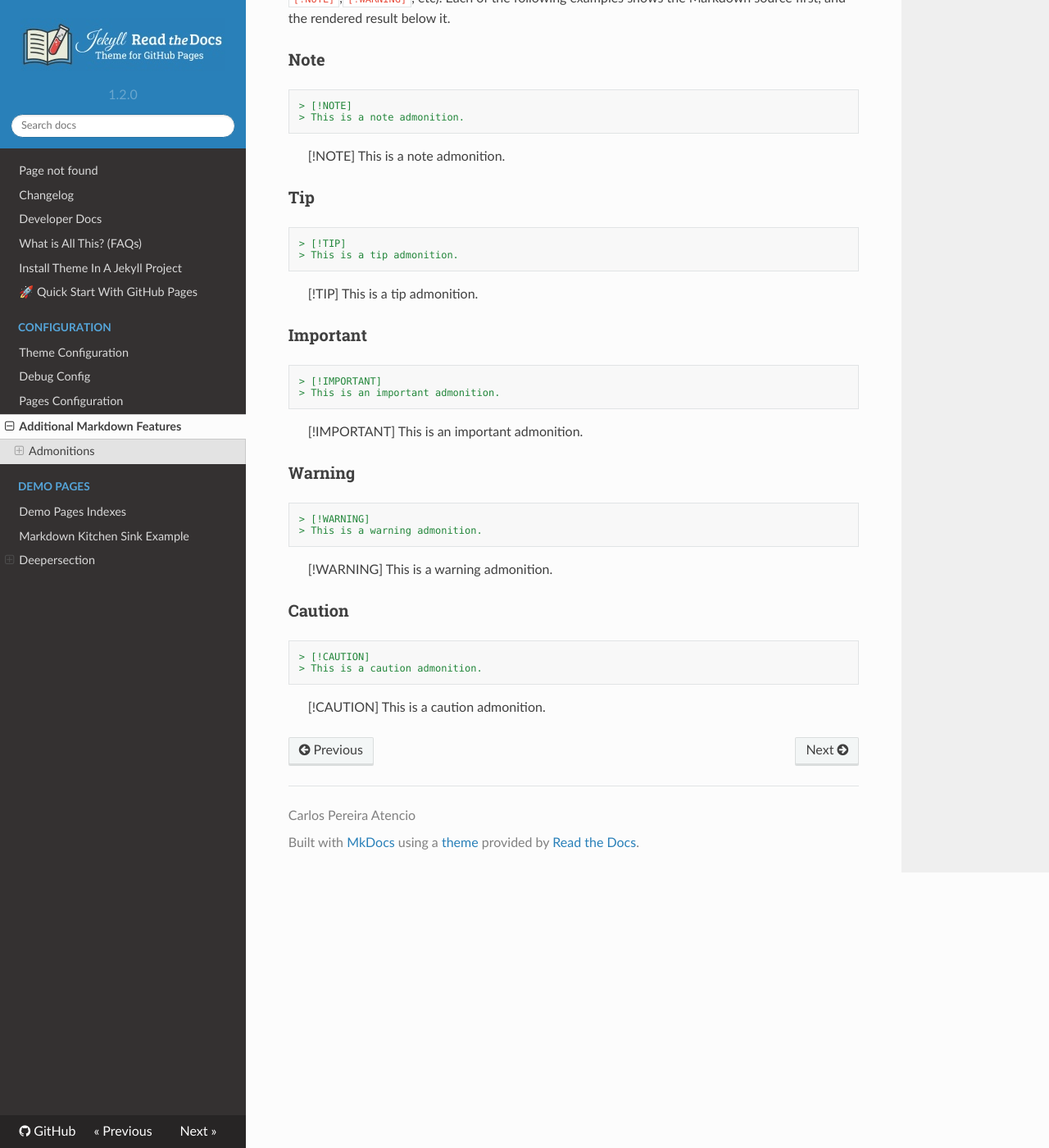
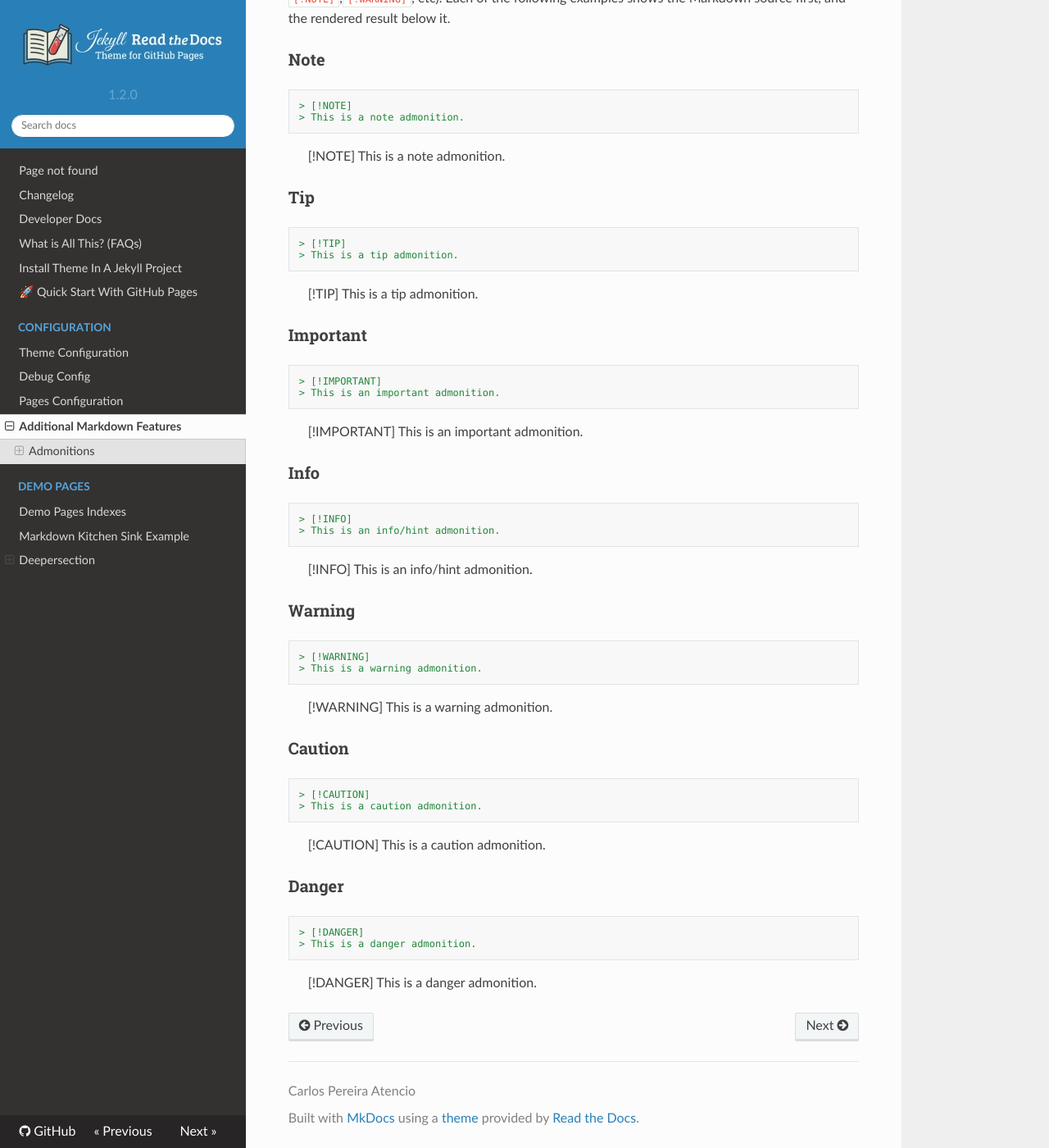
Before and after one commit to carlosperate/jekyll-theme-rtd, an MkDocs documentation site: the page built from docs/configuration/markdown-extra.md, in a window 1280 px wide and 1400 px high, scrolled down 478 px. Shown: the whole window at 82% size. Built offline with MkDocs 1.6.1, drawn with Linux system fonts in a browser that asks for light colours; nearby versions of some CDN libraries.

````diff
--- a/docs/configuration/markdown-extra.md
+++ b/docs/configuration/markdown-extra.md
@@ -53,6 +53,16 @@ rendered result below it.
 > [!IMPORTANT]
 > This is an important admonition.
 
+### Info
+
+```markdown
+> [!INFO]
+> This is an info/hint admonition.
+```
+
+> [!INFO]
+> This is an info/hint admonition.
+
 ### Warning
 
 ```markdown
@@ -72,3 +82,13 @@ rendered result below it.
 
 > [!CAUTION]
 > This is a caution admonition.
+
+### Danger
+
+```markdown
+> [!DANGER]
+> This is a danger admonition.
+```
+
+> [!DANGER]
+> This is a danger admonition.
````
Also changed, not shown: _layouts/base.html (+19 -2 lines), assets/js/adomonitions-0.1.1.umd.min.js (deleted), assets/js/adomonitions-0.3.1.umd.min.js (added).
